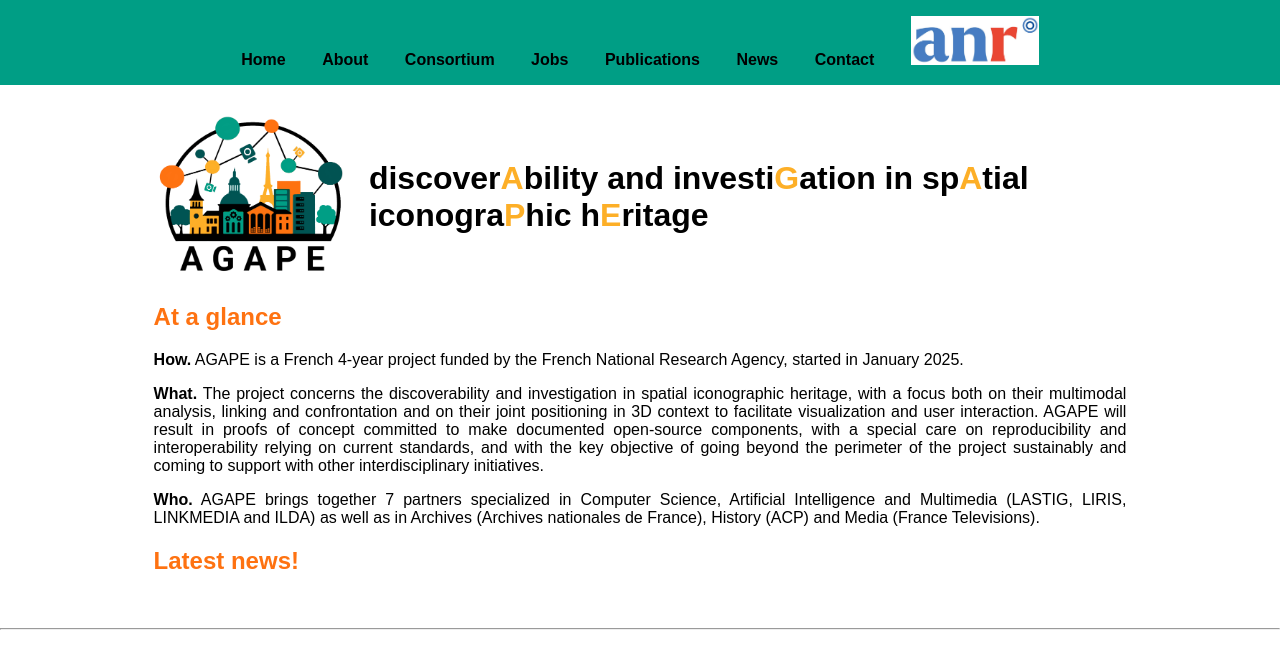
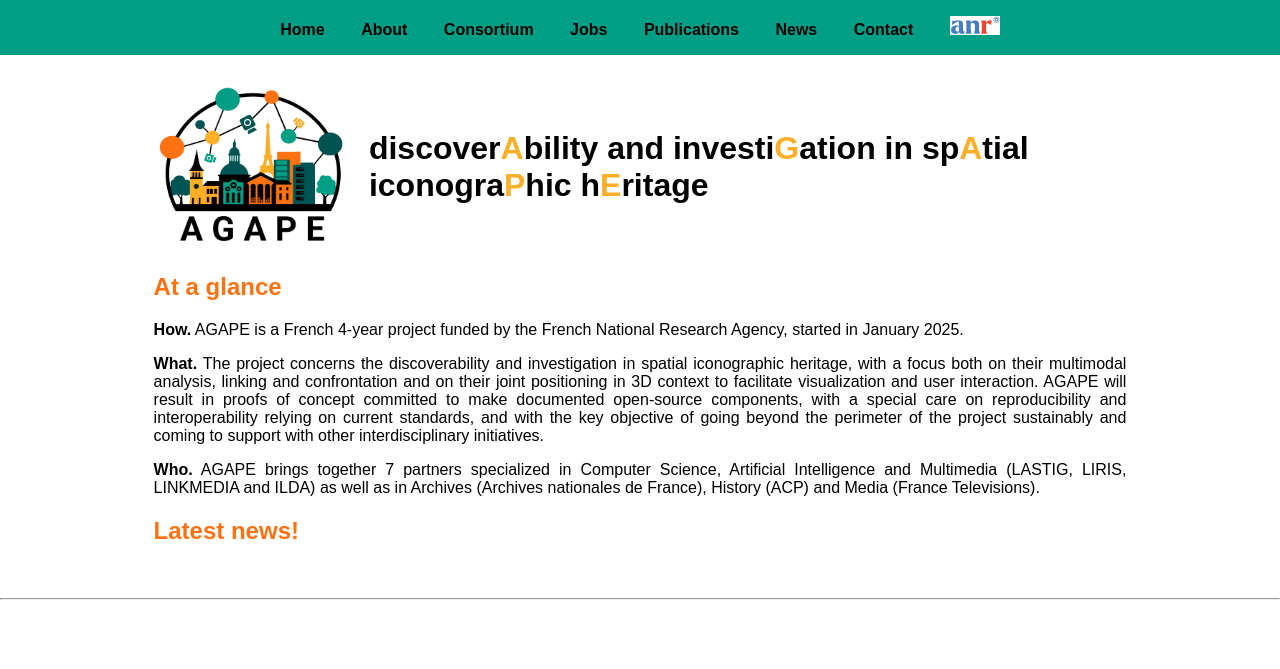
Before and after one commit to AGAPE-ANR/agape-anr.github.io, a Jekyll site: the page built from index.md, in a window 1280 px wide. Shown: the top 669 px of the page. Built offline with Jekyll 4.4.1, drawn with Linux system fonts in a browser that asks for light colours.

Commit message:
Update default.html

```diff
--- a/_layouts/default.html
+++ b/_layouts/default.html
@@ -23,7 +23,7 @@ jaune : #fdaf27 -->
         <li><a href="{{ '/publications/' | relative_url }}">Publications</a></li>
 	<li><a href="{{ '/news/' | relative_url }}">News</a></li>
         <li><a href="{{ '/contact/' | relative_url }}">Contact</a></li>
-	<li><img src="/images/logo_ANR.jpg" width="10%" alt="ANR logo"></li>
+	<li><img src="/images/logo_ANR.jpg" width="50px" alt="ANR logo"></li>
       </ul>
     </nav>
   </header>
```
